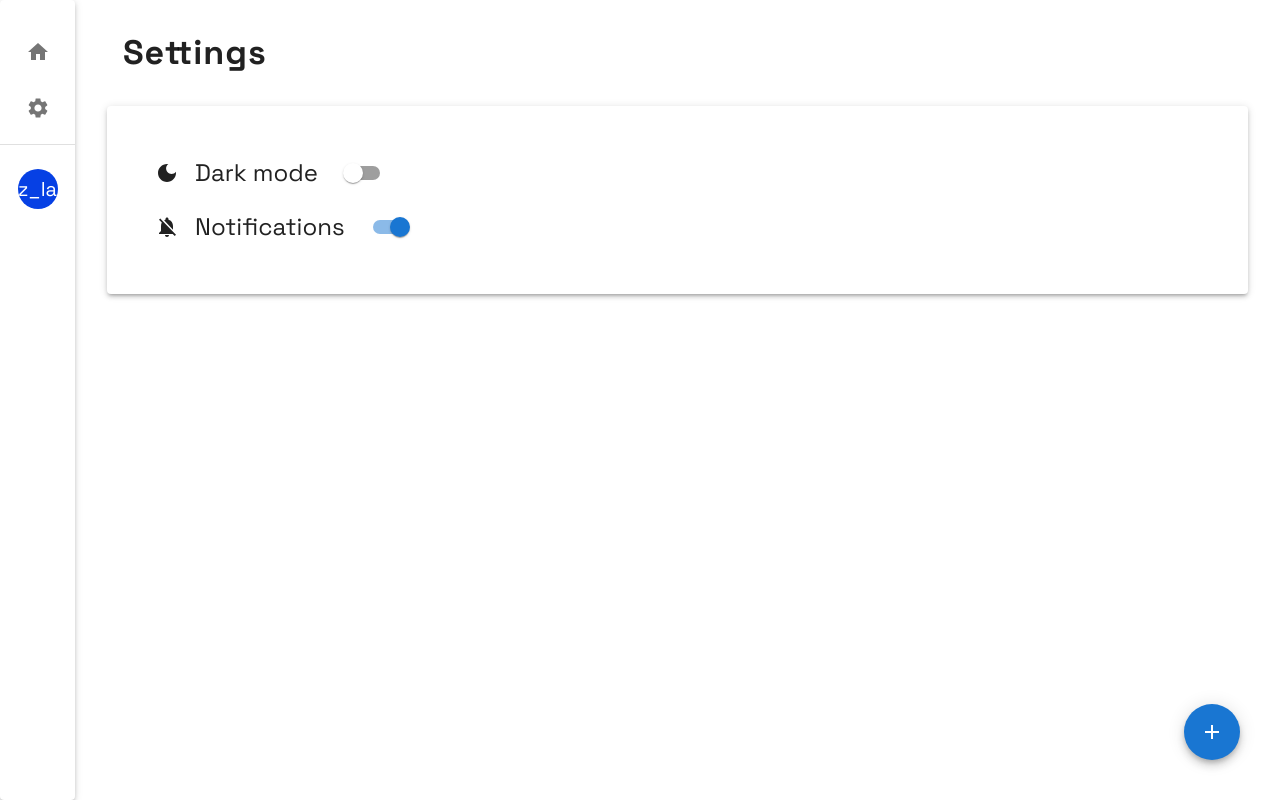
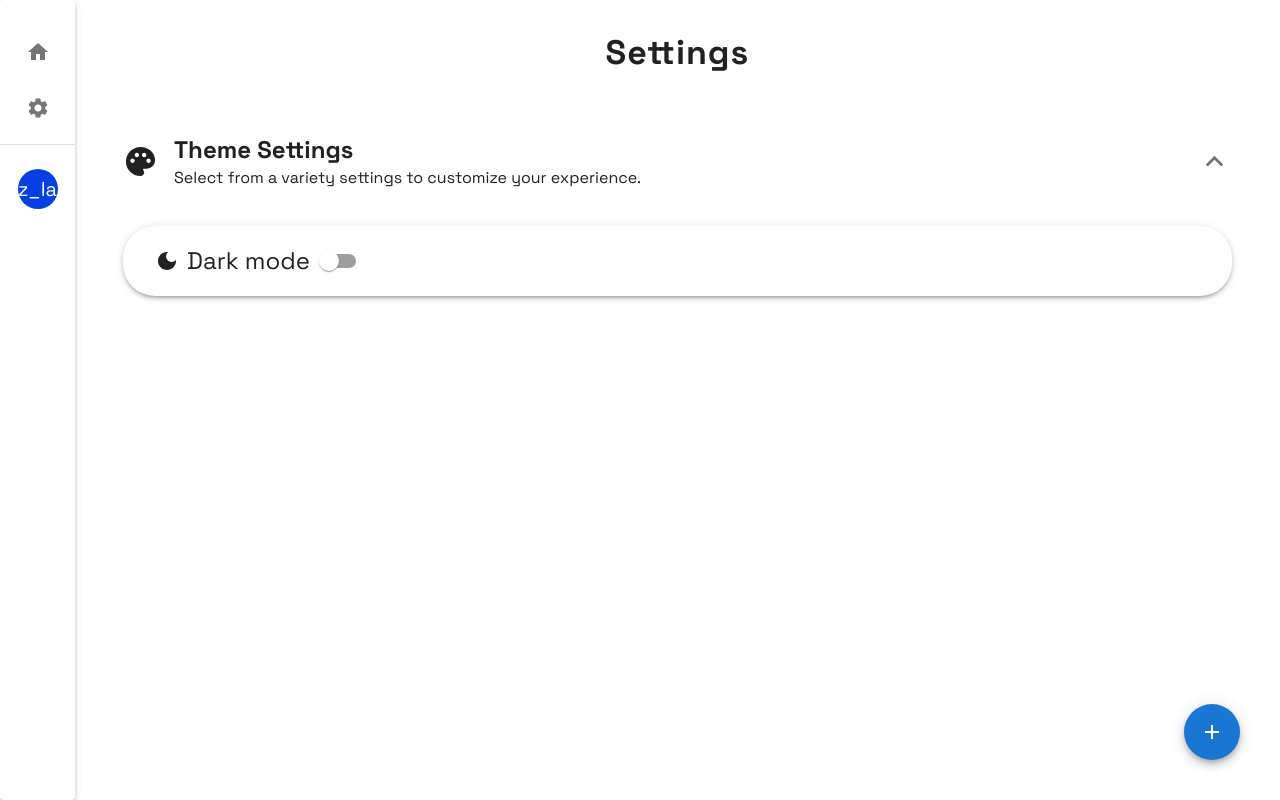
Before and after one commit to CoolfireOD/memora-demo, a React (Vite) app: page /settings in a window 1280 px wide. Built offline with nearby package versions, Linux system fonts and the light colour scheme.

Commit message:
style: change settings page design

```diff
--- a/src/routes/settingsRoute/SettingsRoute.tsx
+++ b/src/routes/settingsRoute/SettingsRoute.tsx
@@ -1,63 +1,38 @@
-import { Box, Paper, Switch, Typography } from "@mui/material";
 import React, { FC } from "react";
-import { useColorMode } from "../../components/ColorModeProvider";
-import DarkModeIcon from "@mui/icons-material/DarkMode";
-import NotificationsIcon from "@mui/icons-material/Notifications";
-import NotificationsOffIcon from "@mui/icons-material/NotificationsOff";
-import { useForm } from "react-hook-form";
-
-type Inputs = {
-  notifications: boolean;
-};
+import { Box, Typography } from "@mui/material";
+import PaletteIcon from "@mui/icons-material/Palette";
+import { SettingsSection } from "./components/SettingsSection";
+import { ThemeSettingsItem } from "./components/ThemeSettingsItem";
 
 export const SettingsRoute: FC = () => {
-  const { mode, toggleColorMode } = useColorMode();
-  const { register, watch } = useForm<Inputs>();
-
   return (
     <Box
       sx={{
         width: "100%",
         display: "flex",
         flexDirection: "column",
-        rowGap: 4,
+        gap: 4,
       }}
     >
       <Typography
         variant="h4"
         sx={{
-          fontStyle: "bold",
           fontWeight: 700,
           letterSpacing: 1,
-          textIndent: "1rem",
+          width: "100%",
+          textAlign: "center",
         }}
       >
         Settings
       </Typography>
-      <Paper
-        elevation={3}
-        sx={{
-          p: 6,
-          display: "flex",
-          flexDirection: "column",
-          rowGap: 2,
-        }}
+      <SettingsSection
+        sectionIcon={<PaletteIcon fontSize="large" />}
+        sectionTitle="Theme Settings"
+        sectionText="Select from a variety settings to customize your
+                        experience."
       >
-        <Box sx={{ display: "flex", columnGap: 2, alignItems: "center" }}>
-          <DarkModeIcon />
-          <Typography variant="h5">Dark mode</Typography>
-          <Switch defaultChecked={mode === "dark"} onChange={toggleColorMode} />
-        </Box>
-        <Box sx={{ display: "flex", columnGap: 2, alignItems: "center" }}>
-          {watch("notifications") ? (
-            <NotificationsIcon />
-          ) : (
-            <NotificationsOffIcon />
-          )}
-          <Typography variant="h5">Notifications</Typography>
-          <Switch defaultChecked={true} {...register("notifications")} />
-        </Box>
-      </Paper>
+        <ThemeSettingsItem />
+      </SettingsSection>
     </Box>
   );
 };
--- /dev/null
+++ b/src/routes/settingsRoute/components/SettingsItem.tsx
@@ -0,0 +1,24 @@
+import React, { FC } from "react";
+import { Paper } from "@mui/material";
+
+interface SettingsItemProps {
+  children: JSX.Element;
+}
+
+export const SettingsItem: FC<SettingsItemProps> = ({ children }) => {
+  return (
+    <Paper
+      elevation={3}
+      sx={{
+        p: 2,
+        px: 4,
+        display: "flex",
+        flexDirection: "column",
+        gap: 2,
+        borderRadius: 8,
+      }}
+    >
+      {children}
+    </Paper>
+  );
+};
--- /dev/null
+++ b/src/routes/settingsRoute/components/SettingsSection.tsx
@@ -0,0 +1,81 @@
+import React, { FC } from "react";
+import {
+  Box,
+  Typography,
+  Accordion,
+  AccordionSummary,
+  AccordionDetails,
+} from "@mui/material";
+import ExpandMoreIcon from "@mui/icons-material/ExpandMore";
+
+interface SettingsItemProps {
+  sectionIcon: JSX.Element;
+  sectionTitle: string;
+  sectionText?: string;
+  children: JSX.Element;
+}
+
+export const SettingsSection: FC<SettingsItemProps> = ({
+  sectionIcon,
+  sectionTitle,
+  sectionText = "",
+  children,
+}) => {
+  return (
+    <Accordion
+      defaultExpanded
+      disableGutters
+      sx={{
+        backgroundColor: "transparent",
+        border: "none",
+        boxShadow: "none",
+        outline: "none",
+
+        "&::before": {
+          display: "none",
+        },
+      }}
+    >
+      <AccordionSummary
+        sx={{
+          display: "flex",
+          alignItems: "center",
+          padding: 2,
+          gap: 2,
+        }}
+        expandIcon={<ExpandMoreIcon fontSize="large" />}
+      >
+        <Box
+          sx={{
+            marginRight: 2,
+            display: "flex",
+            alignItems: "center",
+          }}
+        >
+          {sectionIcon}
+        </Box>
+        <Box>
+          <Typography
+            sx={{
+              fontWeight: "bold",
+            }}
+            variant="h5"
+          >
+            {sectionTitle}
+          </Typography>
+          <Typography
+            variant="body1"
+            sx={{
+              "@media screen and (max-width: 600px)": {
+                display: "none",
+              },
+            }}
+          >
+            {sectionText}
+          </Typography>
+        </Box>
+      </AccordionSummary>
+      <AccordionDetails>{children}</AccordionDetails>
+    </Accordion>
+  );
+};
--- /dev/null
+++ b/src/routes/settingsRoute/components/ThemeSettingsItem.tsx
@@ -0,0 +1,25 @@
+import React, { FC } from "react";
+import { Box, Switch, Typography } from "@mui/material";
+import DarkModeIcon from "@mui/icons-material/DarkMode";
+import { useColorMode } from "../../../components/ColorModeProvider";
+import { SettingsItem } from "./SettingsItem";
+
+export const ThemeSettingsItem: FC = () => {
+  const { mode, toggleColorMode } = useColorMode();
+
+  return (
+    <>
+      <SettingsItem>
+        <Box sx={{ display: "flex", alignItems: "center" }}>
+          <DarkModeIcon sx={{ marginRight: 1 }} />
+          <Typography variant="h5">Dark mode</Typography>
+          <Switch
+            checked={mode === "dark"}
+            onChange={toggleColorMode}
+            color="primary"
+          />
+        </Box>
+      </SettingsItem>
+    </>
+  );
+};
```
